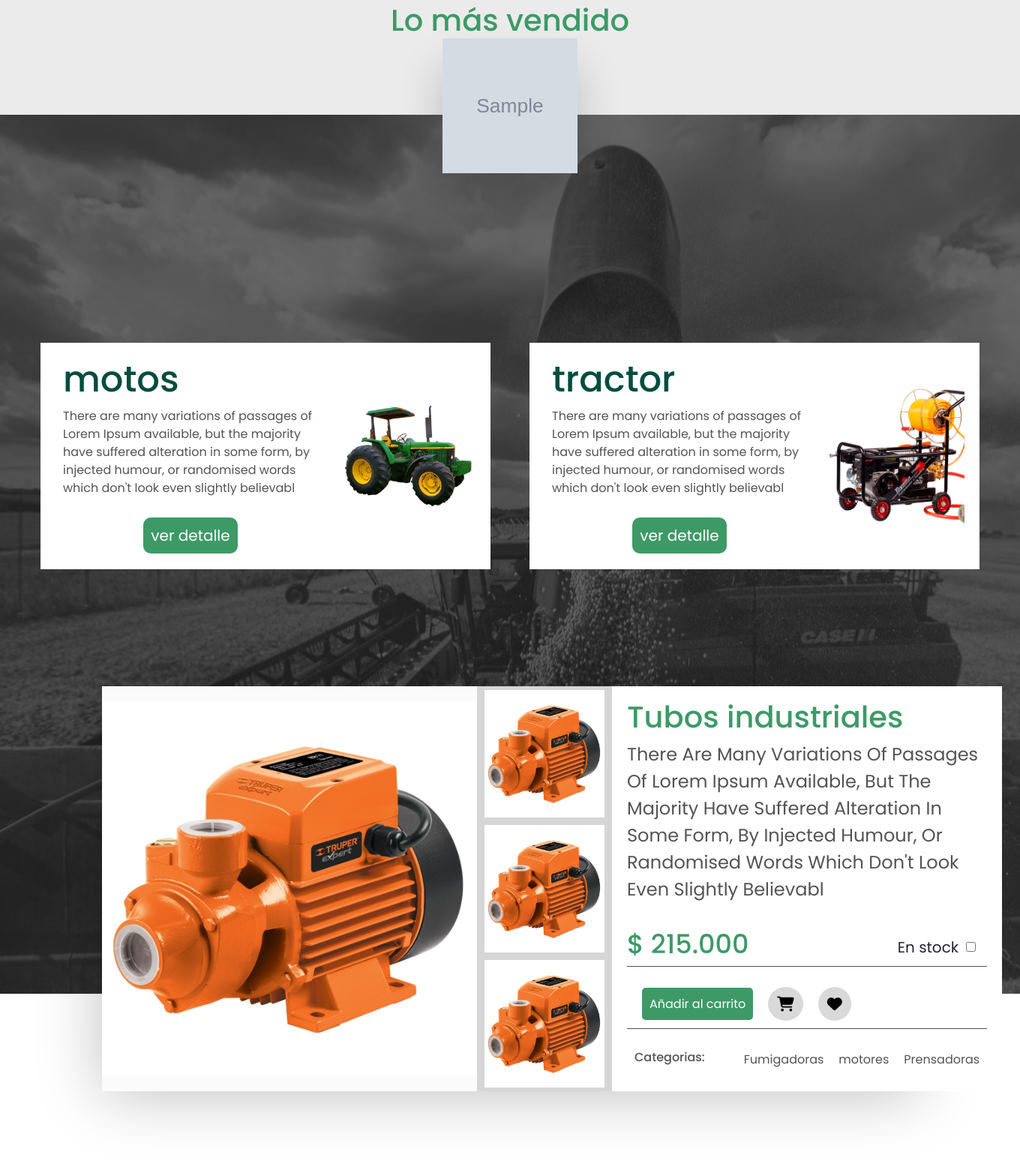
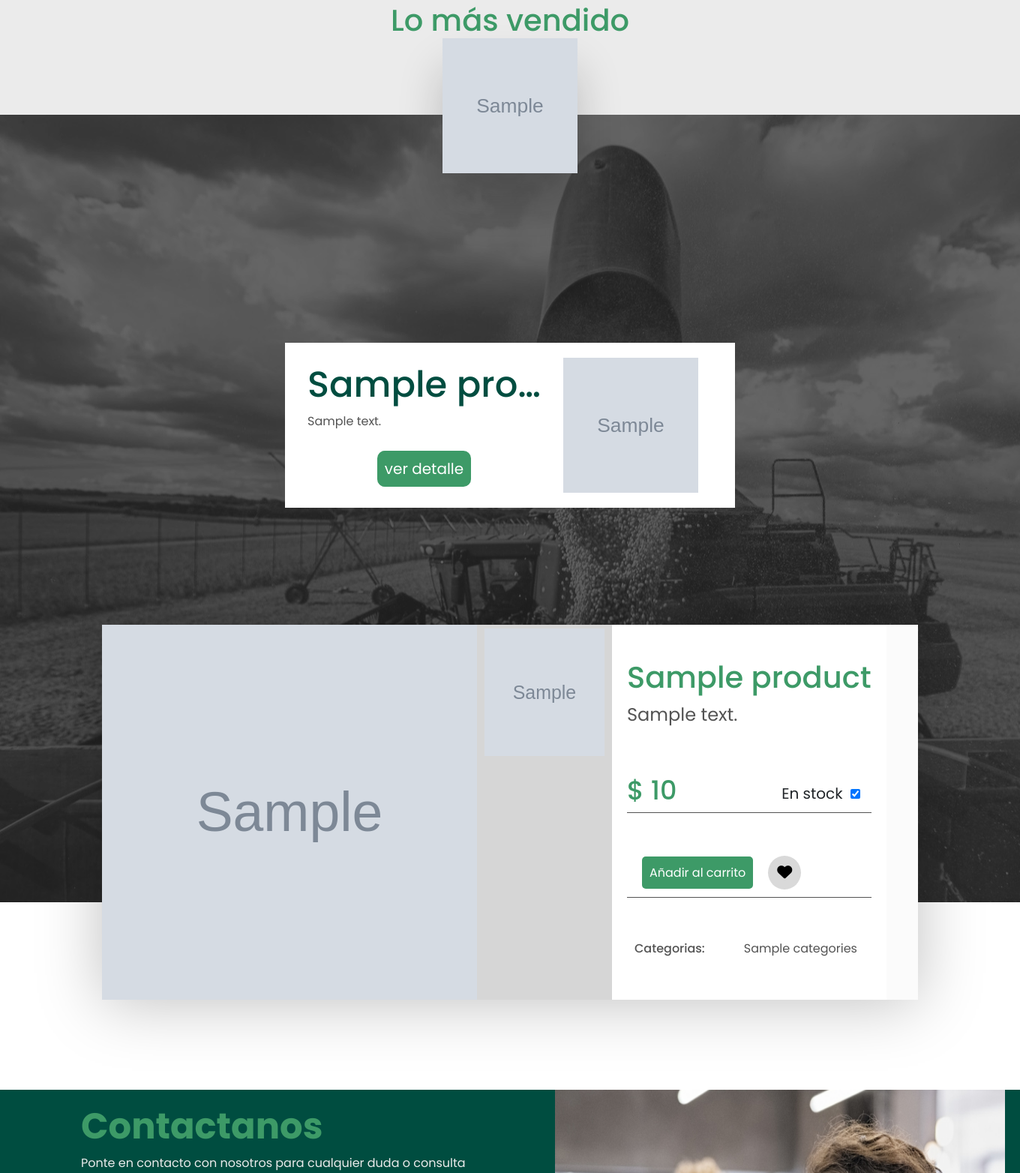
Before and after one commit to diegotangarife7/ferreagros, a Django app: template templates/home/home.html in a window 1360 px wide. Shown: the part 2253-3817 px from the top of the page at 75% size. Run offline with Django 4.2, Linux system fonts and the light colour scheme; the template is opened without the code that fills it: most values are stand-ins (such as "Sample title", 1, 10 or a date in 2020); grey boxes marked "Sample" are stand-in pictures; form fields are guessed from the names that the template uses; some libraries are stand-ins or nearby versions.

Commit message:
home totalmente dinamico

```diff
--- a/applications/product/models.py
+++ b/applications/product/models.py
@@ -54,6 +54,8 @@
     product = models.ForeignKey(Product, on_delete=models.CASCADE, related_name='images')
 
 
+
+
 class PrincipalProduct(models.Model):
     product = models.ForeignKey(Product, on_delete=models.PROTECT, verbose_name='producto de portada')
     new_product = models.BooleanField(default=False, verbose_name='Producto nuevo')
--- a/static/css/home/home.css
+++ b/static/css/home/home.css
@@ -541,6 +541,7 @@
     font-size: 16px;
     color: #535353;
     padding: 10px;
+    margin: 0;
 
 }
 
--- a/templates/home/home.html
+++ b/templates/home/home.html
@@ -1,5 +1,6 @@
 {% extends 'base/base.html' %}
 {% load static %}
+{% load humanize %}
 
 
 {% block title %} Inicio {% endblock  %}
@@ -40,8 +41,6 @@
 
 
 
-
-
     <section class="main-two-section">
         <div class="section-container-products">
             <div class="products-description">
@@ -57,8 +56,6 @@
 
 
 
-
-
     <section class="main-three-section">
         <p class="three-section-p">Productos Destacados</p>
         <picture class="three-section-picture">
@@ -67,8 +64,6 @@
             {% endfor %}
         </picture>
     </section>
-
-
 
 
 
@@ -81,78 +76,64 @@
                 {% endfor %}
             </picture>
             <div class="container-cards">
+                {% for product in two_products %}
                     <div class="card-product-info">
                         <div class="product-info-detail">
-                        <h3 class="info-detail-title">motos</h3>
-                        <p class="info-detail-description">There are many variations of passages of Lorem Ipsum available, but the majority have suffered alteration in some form, by injected humour, or randomised words which don't look even slightly believabl</p>
+                            <h3 class="info-detail-title">{{product.name|truncatechars:11}}</h3>
+                            <p class="info-detail-description">{{product.description|truncatechars:190}}</p>
                             <div class="info-detail-link">
-                            <a class="detail-link-a" href="">ver detalle</a>
+                                <a class="detail-link-a" href="{% url 'product_app:detail_product' product.slug %}">ver detalle</a>
                             </div>
                         </div>
                         <picture class="product-info-picture">
-                        <img class="info-picture-image" src="{% static 'images/tractor.jpg' %}" alt="">
+                            <img class="info-picture-image" src="{{product.principal_image.url}}" alt="">
                         </picture>
                     </div>
-                <div class="card-product-info">
-                    <div class="product-info-detail">
-                        <h3 class="info-detail-title">tractor</h3>
-                        <p class="info-detail-description">There are many variations of passages of Lorem Ipsum available, but the majority have suffered alteration in some form, by injected humour, or randomised words which don't look even slightly believabl</p>
-                        <div class="info-detail-link">
-                            <a class="detail-link-a" href="">ver detalle</a>
-                        </div>
-                    </div>
-                    <picture class="product-info-picture">
-                        <img class="info-picture-image" src="{% static 'images/principal.png' %}" alt="">
-                    </picture>
-                </div>
+                {% endfor %}
             </div>
             <div class="container-detail-add-car">
+                {% for product in one_product %}
                     <picture class="detail-add-car-image">
-                    <img class="add-car-big-image" src="{% static 'images/image_13.png' %}" alt="">
+                        <img class="add-car-big-image" src="{{product.principal_image.url}}" alt="">
                     </picture>
                     <picture class="detail-images-buy">
-                    <img class="image-buy-individual" src="{% static 'images/image_13.png' %}" alt="">
-                    <img class="image-buy-individual" src="{% static 'images/image_13.png' %}" alt="">
-                    <img class="image-buy-individual" src="{% static 'images/image_13.png' %}" alt="">
+                        {% for img in images_product %}
+                            <img class="image-buy-individual" src="{{img.images.url}}" alt="">
+                        {% endfor %}
                     </picture>
                     <div class="detail-info-product">
                         <div class="info-product-name-description">
-                        <h2 class="product-name-title">Tubos industriales</h2>
-                        <p class="product-name-descripcion-p">There Are Many Variations Of Passages Of Lorem Ipsum Available, But The Majority Have Suffered Alteration In Some Form, By Injected Humour, Or Randomised Words Which Don't Look Even Slightly Believabl</p>
+                            <h2 class="product-name-title">{{product}}</h2>
+                            <p class="product-name-descripcion-p">{{product.description|truncatechars:200}}</p>
                         </div>
                         <div class="detail-info-price">
-                        <h2 class="detail-info-price-h2">$ 215.000</h2>
+                            <h2 class="detail-info-price-h2">$ {{product.price|floatformat:0|intcomma}}</h2>
                             <div class="check-checkbox-stock">
                                 <label class="detail-info-label-stock" for="">En stock</label>
-                            <input class="detail-info-checkbox" type="checkbox">
+                                <input class="detail-info-checkbox" checked type="checkbox">
                             </div>
                         </div>
                         <div class="detail-action-user">
                             <div class="action-user-add-car">
-                            <a class="link-add-car" href="">Añadir al carrito</a>
+                                <a class="link-add-car" href="{% url 'cart_app:add_product' product.id %}">Añadir al carrito</a>
                             </div>
-                        <a href="" class="action-user-icon">
-                            <i class="fa-solid fa-cart-shopping"></i>
-                        </a>
-                        <a href="" class="action-user-icon">
+                            <a href="{% url 'cart_app:add_product_favorite' product.id %}" class="action-user-icon">
                                 <i class="fa-solid fa-heart"></i>
                             </a>
                         </div>
                         <div class="detail-product-categories">
                             <h3 class="product-title-category">Categorias:</h3>
                             <ul class="product-ul-categories">
-                            <li class="ul-li-category">Fumigadoras</li>
-                            <li class="ul-li-category">motores</li>
-                            <li class="ul-li-category">Prensadoras</li>
+                                {% for categories in product.categories.all %}
+                                    <li class="ul-li-category">{{categories}}</li>
+                                {% endfor %}
                             </ul>
                         </div>
                     </div>
+                {% endfor %}
             </div>
         </div>
     </section>
-
-
-
 
 
     <section class="main-five-section">
@@ -231,8 +212,6 @@
 
 
 
-
-
     <section class="main-six-section">
         <div class="ubication-google-maps">
             <h2 class="maps-title">Ubicacion Satelital</h2>
```
Also changed, not shown: applications/home/views.py (+20 -2 lines). Lines whose indentation alone changed are shown as unchanged.
